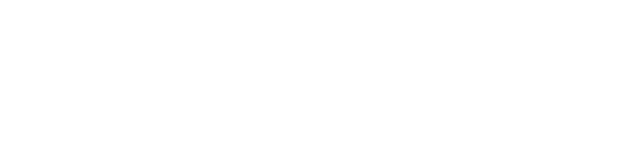
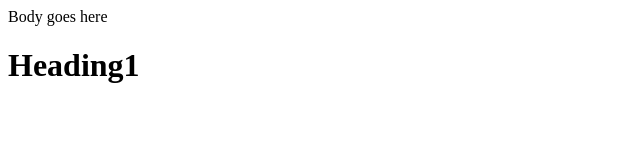
Before and after one commit to thesoulharmonic/coding, a plain HTML site: page git.html in a window 1280 px wide. Shown: the whole page, without its empty margins (0-640 px from the left). Drawn offline with Linux system fonts and the light colour scheme.

Commit message:
Added HTML body

```diff
--- a/git.html
+++ b/git.html
@@ -7,6 +7,7 @@
     <title>Document</title>
 </head>
 <body>
-
+    Body goes here
+    <h1>Heading1</h1>
 </body>
 </html>
```
